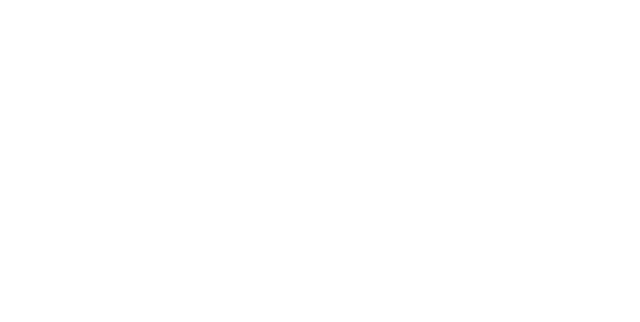
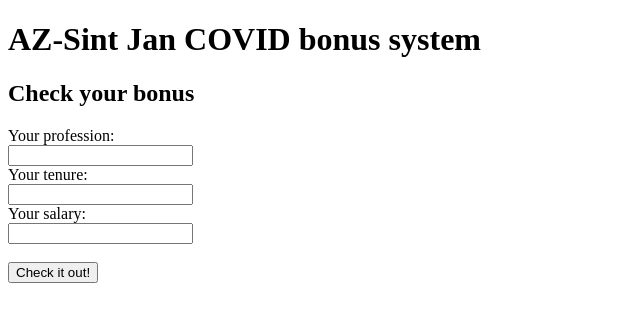
Before and after one commit to alexander-lopez-s/COVID-bonus-system, a website: page index.html in a window 1280 px wide. Shown: the whole page, without its empty margins (0-640 px from the left). Drawn offline with Linux system fonts and the light colour scheme.

Commit message:
Update index.html

```diff
--- a/index.html
+++ b/index.html
@@ -1,12 +1,35 @@
 <!DOCTYPE html>
 <html lang="en">
-  <head>
-    <meta charset="UTF-8" />
-    <link rel="icon" type="image/svg+xml" href="./client/assets/favicon.ico" />
-    <meta name="viewport" content="width=device-width, initial-scale=1.0" />
-    <title>project!</title>
-
-    <link href="./styles/index.css" rel="stylesheet" />
-  </head>
-  <body></body>
+<head>
+    <meta charset="UTF-8">
+    <meta http-equiv="X-UA-Compatible" content="IE=edge">
+    <meta name="viewport" content="width=device-width, initial-scale=1.0">
+    <title>Covid bonus</title>
+    <link href="style.css" rel="stylesheet" />
+</head>
+<body>
+    <div class="container">
+    <h1>AZ-Sint Jan COVID bonus system</h1>
+    <h2>Check your bonus</h2>
+    <form>
+        <label for "profession">Your profession:</label>
+        <br>
+        <input type="text" id="profession">
+        <br>
+        <label for "tenure">Your tenure:</label>
+        <br>
+        <input type="text" id="tenure">
+        <br>
+        <label for "salary">Your salary:</label>
+        <br>
+        <input type="text" id="salary">
+        <br>
+        <br>
+        <button id="show-result" type="button" onclick="calculateCovidBonus()">Check it out!</button>
+        <br>
+        <p id="showResult" class="showResults"></p>
+    </form>
+</div>
+    <script src="script.js"></script>
+</body>
 </html>
```
